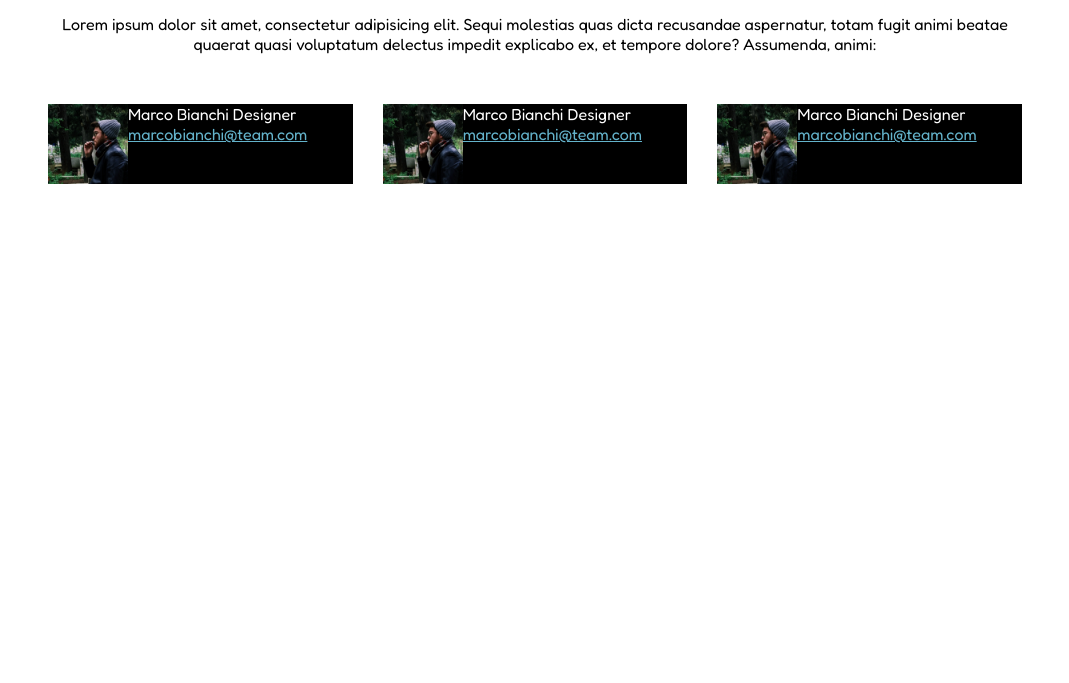
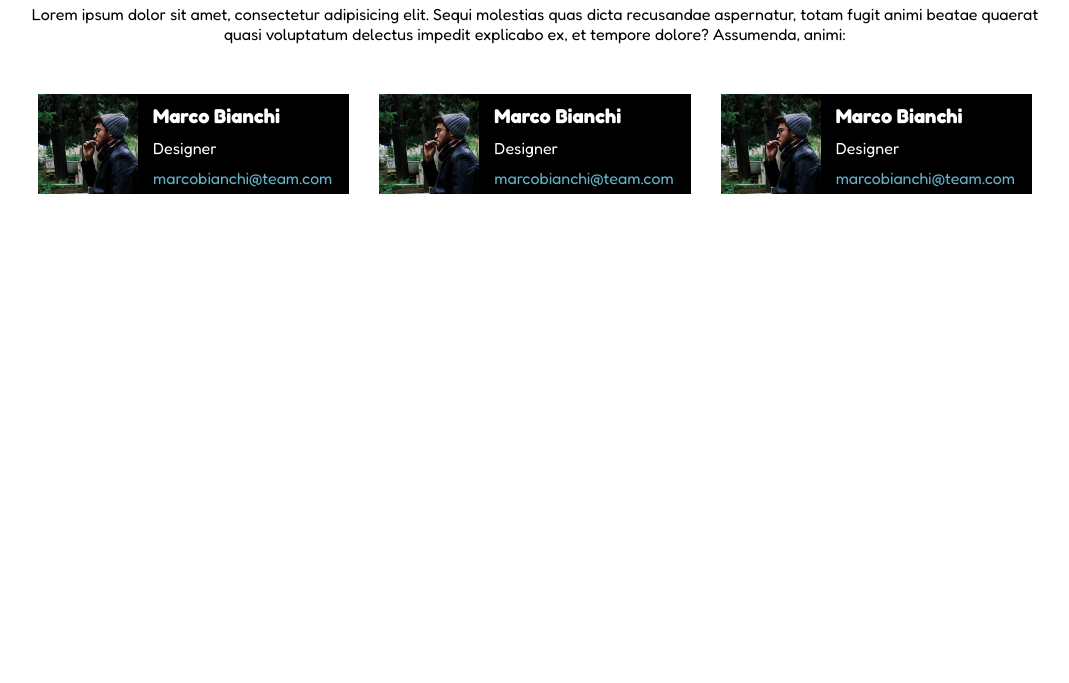
Before and after one commit to Luis-Mocha/html-css-float-cards, a plain HTML site: page index.html in a window 1280 px wide. Shown: the part 117-800 px from the top of the page, without its empty margins (105-1174 px from the left). Drawn offline with Linux system fonts and the light colour scheme.

Commit message:
card info position

```diff
--- a/assets/css/style.css
+++ b/assets/css/style.css
@@ -14,7 +14,7 @@
 /* MAIN */
 main {
     font-family: 'Fredoka', sans-serif;
-    padding: 10px;
+    padding: 0px;
     max-width: 80%;
     margin: auto;
 }
@@ -38,15 +38,29 @@ p {
     color: white;
     margin: 20px 15px;
     width: calc(100% / 3 - 30px);
+    height: 100px;
 
     float: left;
 }
 
 .card img {
-    height: 80px;
+    max-height: 100%;
     float: left;
 }
 
+.info {
+    float: left;
+}
+.info > div {
+    margin: 10px 15px;
+}
+
+.info .name {
+    font-weight: bold;
+    font-size: 20px;
+}
+
 a[href="mailto:"] {
-    color: rgba(100,179,203,255)
+    color: rgba(100,179,203,255);
+    text-decoration: none;
 }
--- a/index.html
+++ b/index.html
@@ -19,16 +19,16 @@
         <p>
             Lorem ipsum dolor sit amet, consectetur adipisicing elit. Sequi molestias quas dicta recusandae aspernatur, totam fugit animi beatae quaerat quasi voluptatum delectus impedit explicabo ex, et tempore dolore? Assumenda, animi:
         </p>
-        <section id="card-section clearfix" class="clearfix">
+        <section id="card-section" class="clearfix">
             <div class="card clearfix">
                 <img src="./assets/img/male1.png" alt="Foto Marco">
 
                 <div class="info">
-                    <span class="name">Marco Bianchi</span>
-                    <span class="occupation">Designer</span>
-                    <span>
+                    <div class="name">Marco Bianchi</div>
+                    <div class="occupation">Designer</div>
+                    <div>
                         <a href="mailto:">marcobianchi@team.com</a>
-                    </span>
+                    </div>
                 </div>
             </div>
 
@@ -36,11 +36,11 @@
                 <img src="./assets/img/male1.png" alt="Foto Marco">
 
                 <div class="info">
-                    <span class="name">Marco Bianchi</span>
-                    <span class="occupation">Designer</span>
-                    <span>
+                    <div class="name">Marco Bianchi</div>
+                    <div class="occupation">Designer</div>
+                    <div>
                         <a href="mailto:">marcobianchi@team.com</a>
-                    </span>
+                    </div>
                 </div>
             </div>
 
@@ -48,13 +48,15 @@
                 <img src="./assets/img/male1.png" alt="Foto Marco">
 
                 <div class="info">
-                    <span class="name">Marco Bianchi</span>
-                    <span class="occupation">Designer</span>
-                    <span>
+                    <div class="name">Marco Bianchi</div>
+                    <div class="occupation">Designer</div>
+                    <div>
                         <a href="mailto:">marcobianchi@team.com</a>
-                    </span>
+                    </div>
                 </div>
             </div>
+
+
 
         </section>
     </main>
```
